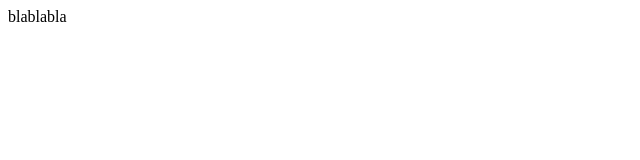
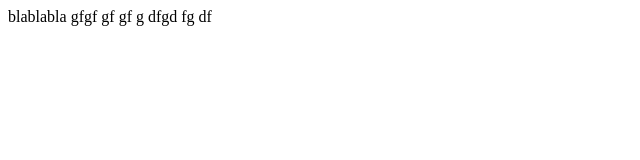
Before and after one commit to endfreakzz/tets_gites, a plain HTML site: page index.html in a window 1280 px wide. Shown: the whole page, without its empty margins (0-640 px from the left). Drawn offline with Linux system fonts and the light colour scheme.

Commit message:
2 testwoy comicik

```diff
--- a/index.html
+++ b/index.html
@@ -1 +1,11 @@
-<body>blablabla</body>
+<body>blablabla
+
+gfgf
+gf
+gf
+g
+dfgd
+fg
+df
+
+</body>
```
